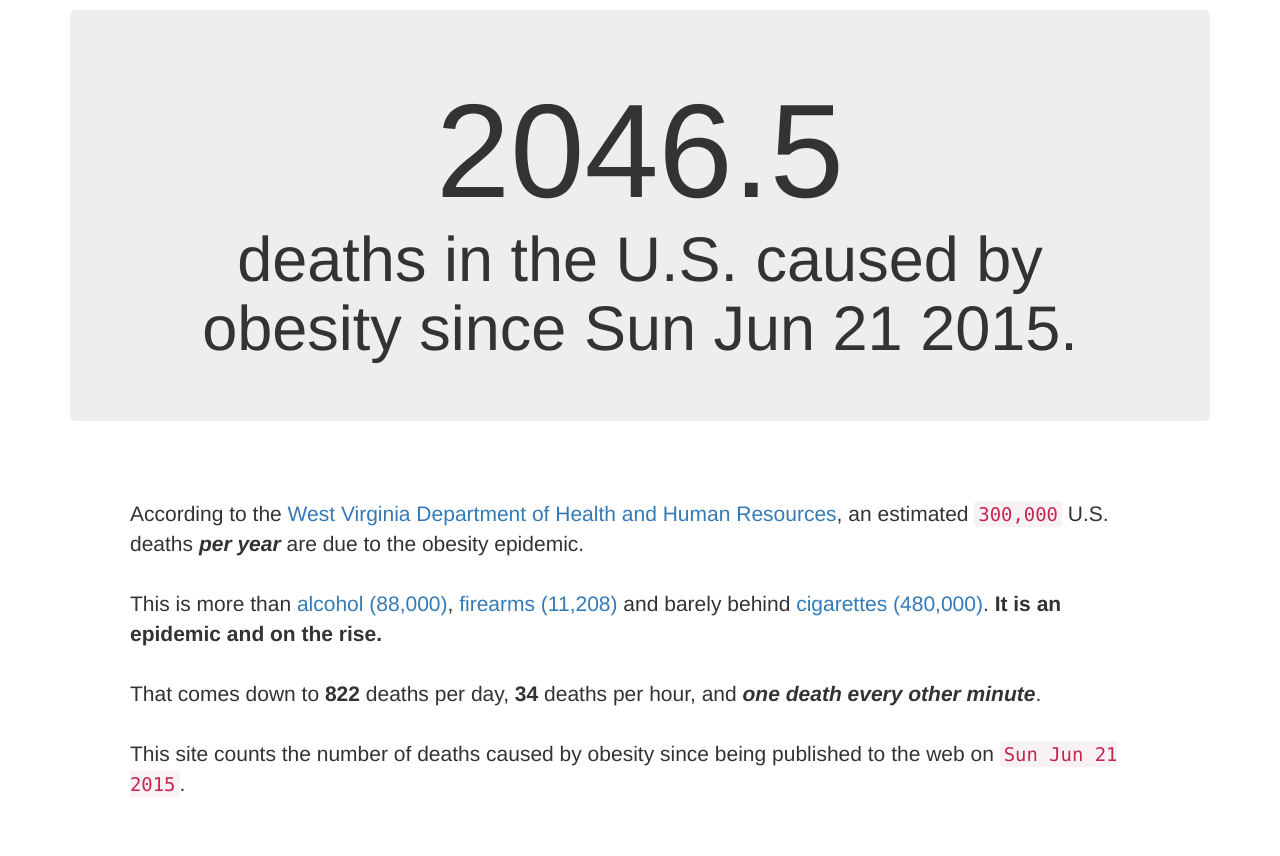
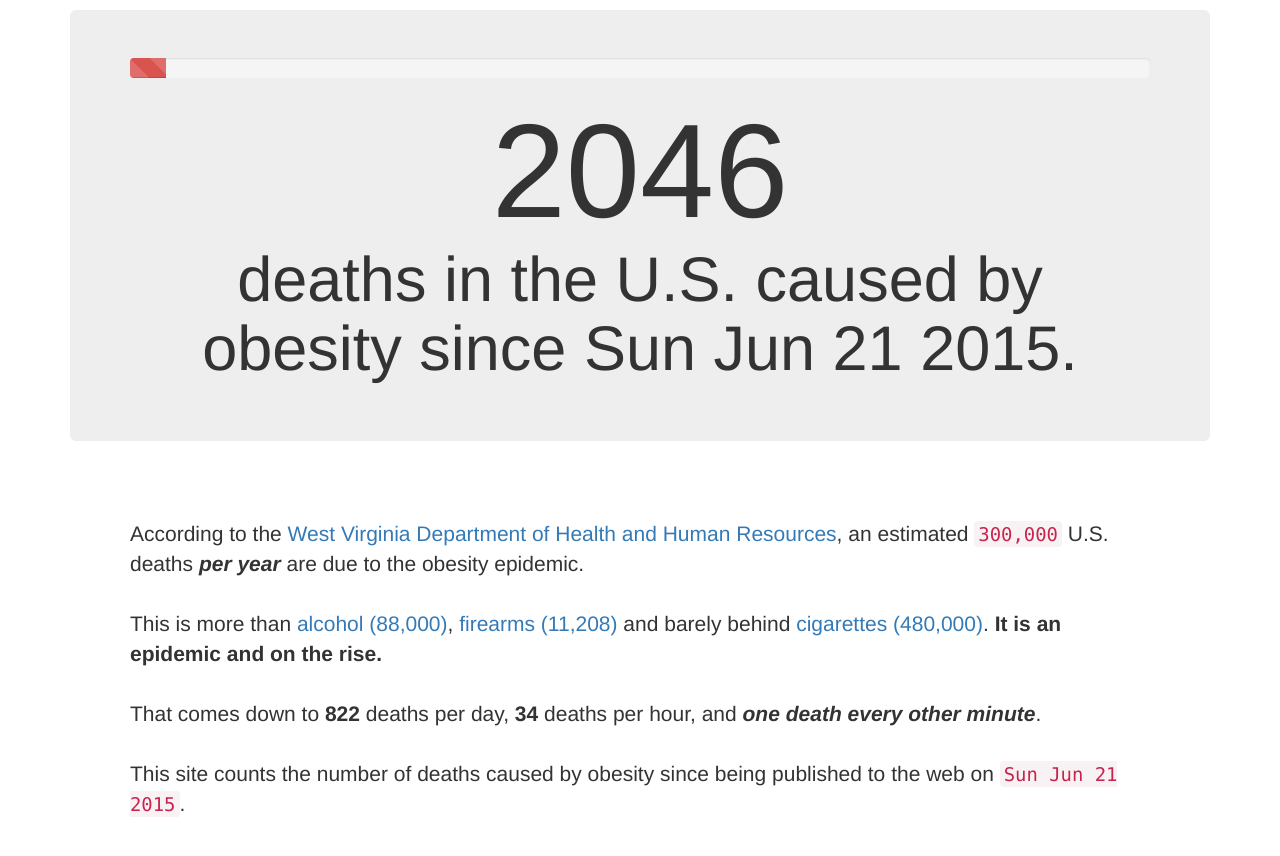
Before and after one commit to fatdeaths/fatdeaths.github.io, a plain HTML site: page index.html in a window 1280 px wide. Drawn offline with nearby package versions, Linux system fonts and the light colour scheme.

Commit message:
progress bar

```diff
--- a/index.html
+++ b/index.html
@@ -11,6 +11,11 @@
       <div class="container">
 
         <div class="jumbotron">
+          <div class="progress">
+            <div id="progress_bar" class="progress-bar progress-bar-danger progress-bar-striped active" role="progressbar" aria-valuenow="45" aria-valuemin="0" aria-valuemax="100" style="width: 0%">
+              <span class="sr-only">45% Complete</span>
+            </div>
+          </div>
           <h1 id="death_count" style="text-align: center"></h1>
         </div>
 
@@ -32,21 +37,34 @@
 
       <script type="text/javascript">
       (function() {
-        var do_calc = function() {
-          var ms_per_min = 60000;
-          var start_date = new Date(2015, 5, 21);
-          var end_date = new Date();
-          var start_end_diff = Math.abs(start_date.getTime() - end_date.getTime());
-          start_end_diff = Math.round(start_end_diff / ms_per_min) / 2;
+        var ms_per_min = 60000;
+        var start_date = new Date(2015, 5, 21);
+        var end_date = new Date();
+        var now = end_date;
+        var start_end_diff = Math.abs(start_date.getTime() - end_date.getTime());
+        var amount_dead = Math.round(start_end_diff / ms_per_min / 2);
+        var progress = 0;
 
-          document.getElementById("death_count").innerHTML = "<span style=\"font-size: 100pt\">" + start_end_diff + "</span><br/>deaths in the U.S. caused by obesity since " + start_date.toDateString() + ".";
+        var update = function() {
+          document.getElementById("death_count").innerHTML = "<span style=\"font-size: 100pt\">" + amount_dead + "</span><br/>deaths in the U.S. caused by obesity since " + start_date.toDateString() + ".";
           document.getElementById("start_date").innerHTML = start_date.toDateString();
+          document.getElementById("progress_bar").setAttribute("aria-valuenow", progress);
+          document.getElementById("progress_bar").style.width = progress + "%";
         }
 
-        do_calc();
+        update();
         setInterval(function() {
-          do_calc();
-        }, 5000);
+          var new_now = new Date();
+          var minutes_from_now = Math.round(Math.abs(now.getTime() - new_now.getTime()) / ms_per_min);
+          progress += .83;
+          if (minutes_from_now >= 2) {
+            now = new Date();
+            amount_dead++;
+            progress = 0;
+          }
+          update();
+        }, 1000);
+
       })()
       </script>
     </body>
```
